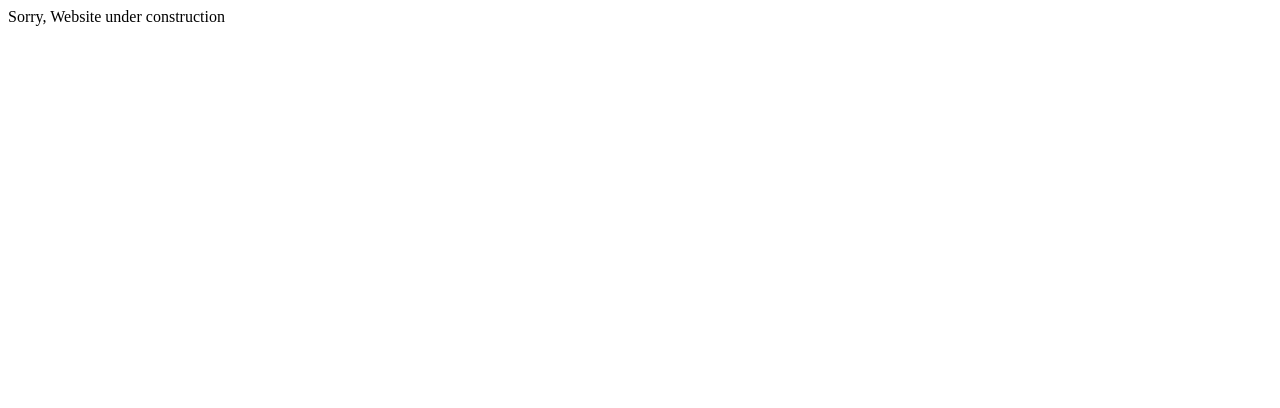
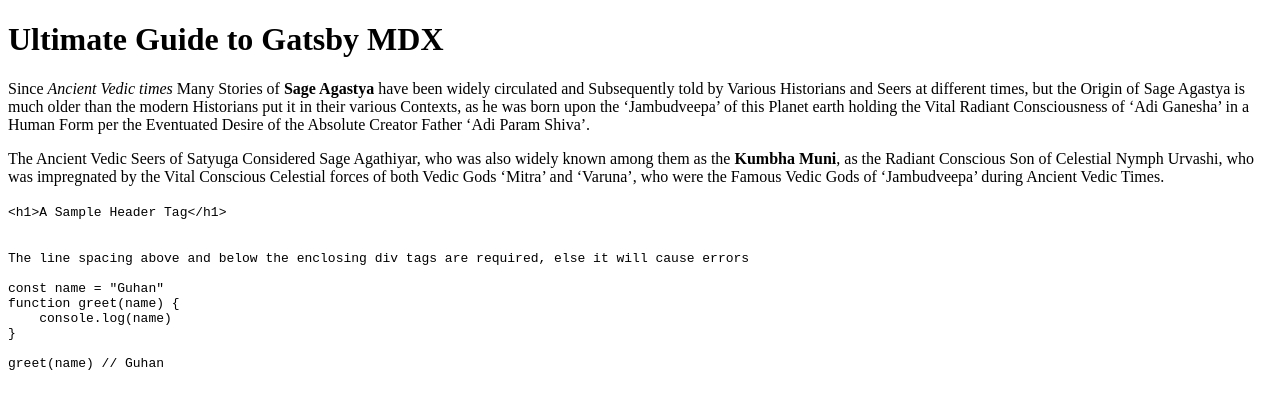
Before and after one commit to guhandelta/GatsbyMDXBlog, a Gatsby site: page /post in a window 1280 px wide. Before the commit this address had no page. Built offline with nearby package versions, Linux system fonts and the light colour scheme; Gatsby itself is replaced by a stand-in of ours; code samples lack their colours.

Commit message:
Started learning basic text formatting using Markdown Syntax Elements and adding more styling for markdown content in mdx files using <div> and css styling using css classes

````diff
--- a/gatsby-config.js
+++ b/gatsby-config.js
@@ -6,4 +6,7 @@
 
 module.exports = {
   /* Your site config here */
+  plugins: [
+      `gatsby-plugin-mdx`
+  ]
 }
--- a/package.json
+++ b/package.json
@@ -13,7 +13,10 @@
     "test": "echo \"Write tests! -> https://gatsby.dev/unit-testing\" && exit 1"
   },
   "dependencies": {
+    "@mdx-js/mdx": "^1.5.1",
+    "@mdx-js/react": "^1.5.1",
     "gatsby": "^2.17.11",
+    "gatsby-plugin-mdx": "^1.0.56",
     "react": "^16.11.0",
     "react-dom": "^16.11.0"
   },
--- /dev/null
+++ b/src/components/layout.css
@@ -0,0 +1,28 @@
+@import url('https://fonts.googleapis.com/css?family=Calistoga&display=swap');
+
+*{
+    box-sizing: border-box;
+    margin: 0;
+}
+
+:root{
+    --mainGrey: #f5f5f5;
+    --mainWhite: #fff;
+    --mainBlack: #3f3f3f;
+    --darkGrey: #8e8e8e;
+}
+
+body{
+    font-family: 'Calistoga', cursive;
+    background: var(--mainGrey);
+    color: var(--mainBlack);
+}
+
+.codeBlock{
+    background: orange;
+    display: inline-block;
+    padding: 1rem;
+    font-size: 1.2rem;
+    color: var(--mainWhite);
+    margin: 2rem 0;
+}
--- /dev/null
+++ b/src/components/layout.js
@@ -0,0 +1,13 @@
+// Wrapper layout component
+import React from 'react'
+import './layout.css'
+
+const Layout = ({children}) => { // since this component will be wrapping over other components, the child props of thee component are-
+    //- referred here as `children`, to display that particular component
+    return (
+        <>
+            <main>{children}</main>
+        </>
+    )
+}
+export default Layout
--- a/src/pages/404.js
+++ b/src/pages/404.js
@@ -1,10 +1,11 @@
 import React from 'react'
+import Layout from '../components/layout'
 
 const Error = () => {
     return (
-        <div>
+        <Layout>
             Sorry, Website under construction
-        </div>
+        </Layout>
     )
 }
 export default Error
--- /dev/null
+++ b/src/pages/post.mdx
@@ -0,0 +1,27 @@
+# Ultimate Guide to Gatsby MDX
+
+<div className="codeBlock">
+
+Since _Ancient Vedic times_ Many Stories of **Sage Agastya** have been widely circulated and Subsequently told by Various Historians and Seers at different times, but the Origin of Sage Agastya is much older than the modern Historians put it in their various Contexts, as he was born upon the ‘Jambudveepa’ of this Planet earth holding the Vital Radiant Consciousness of ‘Adi Ganesha’ in a Human Form per the Eventuated Desire of the Absolute Creator Father ‘Adi Param Shiva’.
+
+The Ancient Vedic Seers of Satyuga Considered Sage Agathiyar, who was also widely known among them as the **Kumbha Muni**, as the Radiant Conscious Son of Celestial Nymph Urvashi, who was impregnated by the Vital Conscious Celestial forces of both Vedic Gods ‘Mitra’ and ‘Varuna’, who were the Famous Vedic Gods of ‘Jambudveepa’ during Ancient Vedic Times.
+
+`<h1>A Sample Header Tag</h1>`
+
+</div>
+
+<div className="codeBlock">
+
+```javascript
+
+The line spacing above and below the enclosing div tags are required, else it will cause errors
+
+const name = "Guhan"
+function greet(name) {
+    console.log(name)
+}
+
+greet(name) // Guhan
+```
+
+</div>
````
Also changed, not shown: src/pages/index.js (+15 -1 lines), 2 other files.
